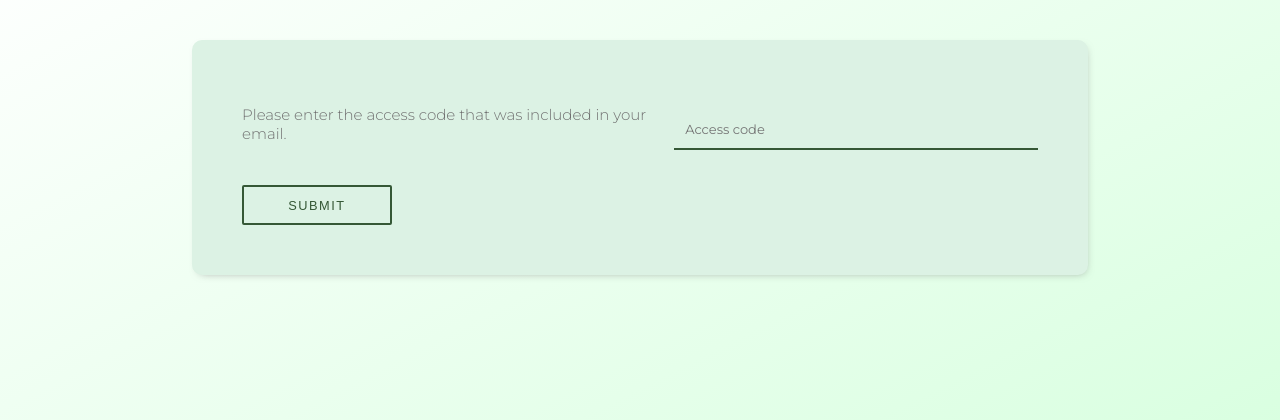
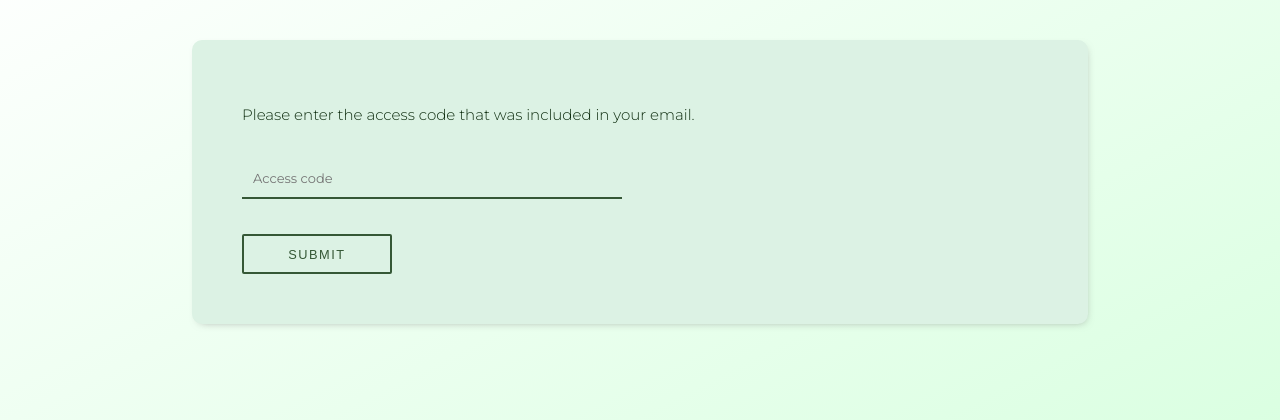
Before and after one commit to ceciliallee/clovr, a Flask app: page /verify in a window 1280 px wide. Shown: the part 80-500 px from the top of the page. Run offline with Flask 2, Linux system fonts and the light colour scheme; parts of the project's set-up code (start-up, migrations or seed data) failed here and were passed over.

Commit message:
color fix and verify page

```diff
--- a/static/css/styles.css
+++ b/static/css/styles.css
@@ -229,6 +229,16 @@ h1 {
 
   .footer a, .footer p {
     color: white;
+  }
+
+  .darkgreen {
+    color: #0d2c0e;
+    text-decoration: none;
+  }
+
+  .green {
+    color: #355836;
+    text-decoration: none;
   }
 
   form, .card {
--- a/templates/about.html
+++ b/templates/about.html
@@ -20,8 +20,8 @@
             <img class="graphic" src="../static/assets/aboutgraphic.svg" alt="masked people">
         </div>
         <div class="text-content">
-            <h1>About <a style="color: #355836">Clovr</a></h1>
-            <p><a style="color: #355836">Clovr</a> is a social networking event for CS students, born of the need for building new connections during COVID-19.
+            <h1>About <a class="green">Clovr</a></h1>
+            <p><a class="green">Clovr</a> is a social networking event for CS students, born of the need for building new connections during COVID-19.
               It is intended as a welcoming space for students to make friends, meet people with similar interests, and take time
               to destress from school. Participants complete a questionnaire and receive matches with similar interests via our algorithm,
               with the event culminating in a Zoom meetup where matches are revealed. </p>
--- a/templates/verify_page.html
+++ b/templates/verify_page.html
@@ -7,15 +7,11 @@
 <body>
     {% include "nav.html" %}
     <section>
-        <form action="/verify" name = "verification" method="post">
-            <div class="form-comp">
-                <p>Please enter the access code that was included in your email.</p>
-                <input required name="access" type="text" placeholder="Access code">
-            </div>
+        <form action="/verify" name="verification" method="post">
+            <p class="darkgreen">Please enter the access code that was included in your email.</p>
+            <input required name="access" type="text" placeholder="Access code">
             <div>
-
-                  <input class="submit-button" type="submit" value="SUBMIT">
-
+                <input class="submit-button" type="submit" value="SUBMIT">
             </div>
         </form>
     </section>
```
Also changed, not shown: templates/index.html (+4 -4 lines).
